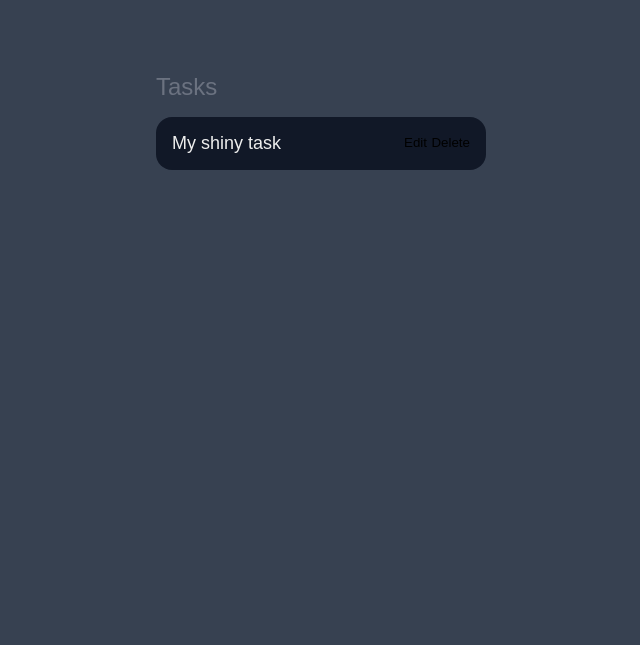
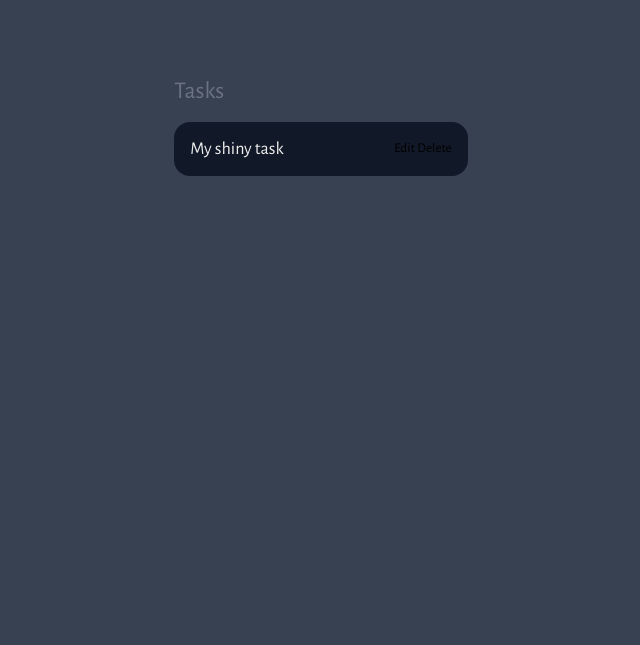
Before and after one commit to Cynthia-Isutsa/To-do-list, a plain HTML site: page index.html in a window 1280 px wide. Shown: the part 155-800 px from the top of the page, without its empty margins (319-959 px from the left). Drawn offline with nearby package versions, Linux system fonts and the light colour scheme.

Commit message:
google font

```diff
--- a/css.css
+++ b/css.css
@@ -11,7 +11,8 @@
     margin: 0;
     box-sizing: border-box;
     padding: 0;
-    font-family: sans-serif;
+    font-family: 'Alegreya Sans', sans-serif;
+    ;
 }
 body{
     display: flex;
--- a/index.html
+++ b/index.html
@@ -5,6 +5,7 @@
     <meta http-equiv="X-UA-Compatible" content="IE=edge">
     <meta name="viewport" content="width=device-width, initial-scale=1.0">
     <link rel="stylesheet" href="css.css">
+    <link href="https://fonts.googleapis.com/css2?family=Alegreya+Sans&display=swap" rel="stylesheet">
     <title>Task List</title>
 </head>
 <body>
```
